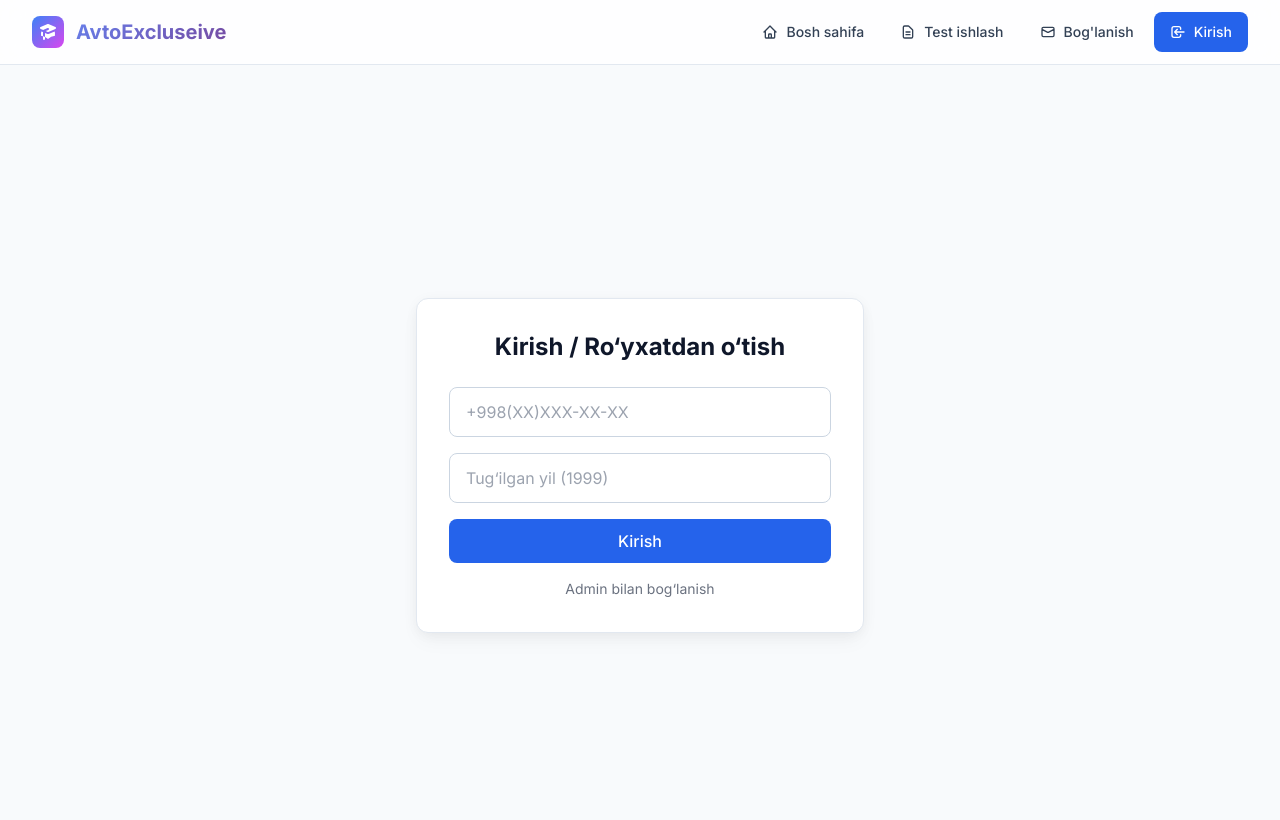
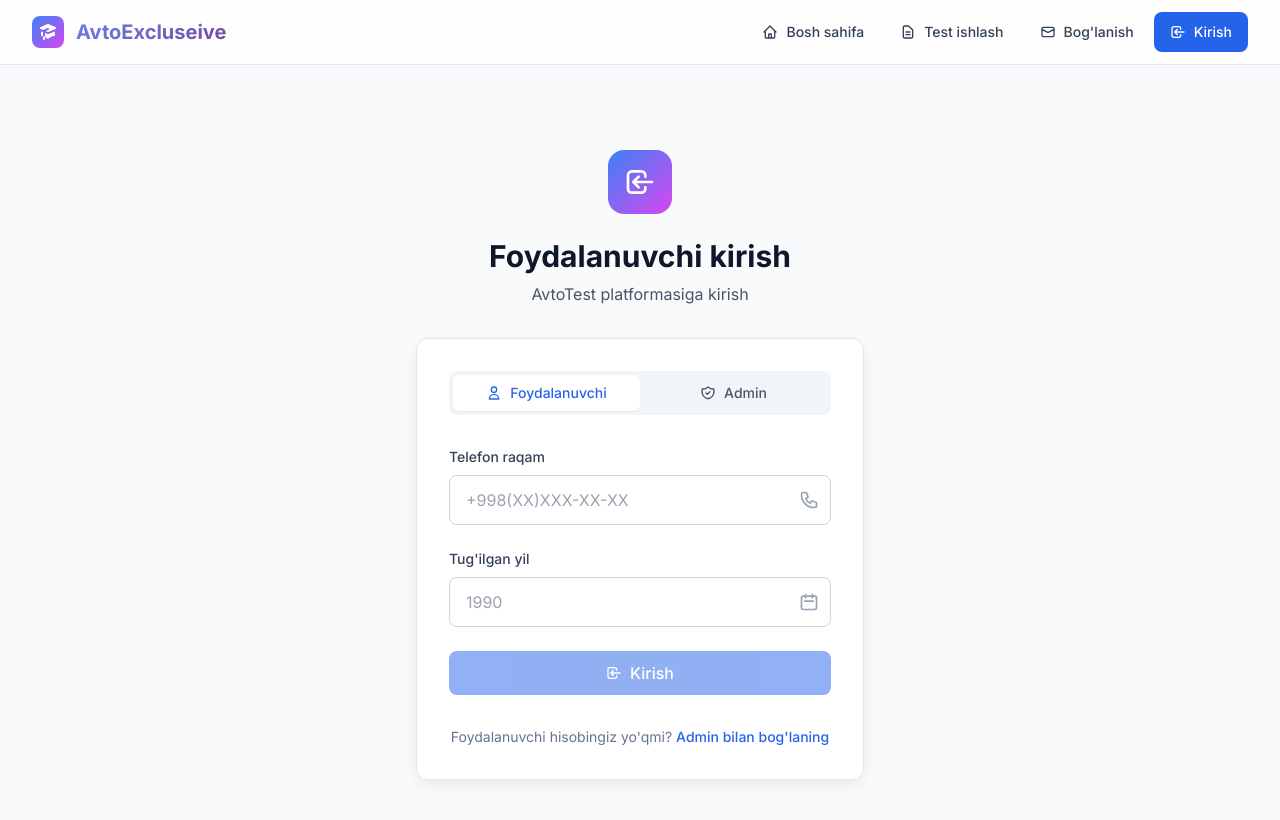
Before and after one commit to Kamron201111/avtomaktab, a React (Vite) app: page /login in a window 1280 px wide. Shown: the top 820 px of the page. Built offline with nearby package versions, Linux system fonts and the light colour scheme; no server answers; the HTML template or start-up script is replaced by a standard one.

Commit message:
Update Login.jsx

```diff
--- a/src/pages/Login.jsx
+++ b/src/pages/Login.jsx
@@ -2,92 +2,69 @@ import React, { useState } from "react";
 import { motion } from "framer-motion";
 import { useAuth } from "../AuthContext.jsx";
 import { useNavigate } from "react-router-dom";
-import {
-  formatPhoneNumber,
-  validatePhoneNumber,
-  getFullPhoneNumber,
-} from "../utils/phoneFormatter.js";
+import { formatPhoneNumber, validatePhoneNumber, getFullPhoneNumber } from "../utils/phoneFormatter.js";
 
 function Login() {
-  const { loginUser, loginAdmin, registerUser } = useAuth();
+  const { loginUser, loginAdmin } = useAuth();
   const navigate = useNavigate();
-
   const [isAdminLogin, setIsAdminLogin] = useState(false);
   const [loading, setLoading] = useState(false);
   const [error, setError] = useState("");
 
-  // User states
+  // User login state
   const [userPhone, setUserPhone] = useState("");
   const [userBirthYear, setUserBirthYear] = useState("");
   const [phoneError, setPhoneError] = useState("");
 
-  // Admin states
+  // Admin login state
   const [adminUsername, setAdminUsername] = useState("");
   const [adminPassword, setAdminPassword] = useState("");
 
   function handlePhoneChange(e) {
-    const formatted = formatPhoneNumber(e.target.value);
-    setUserPhone(formatted);
+    const formattedPhone = formatPhoneNumber(e.target.value);
+    setUserPhone(formattedPhone);
 
-    if (formatted.length > 0 && !validatePhoneNumber(formatted)) {
-      setPhoneError("Telefon raqami to‘liq emas");
+    if (formattedPhone.length > 0 && !validatePhoneNumber(formattedPhone)) {
+      setPhoneError("Telefon raqami to'liq emas");
     } else {
       setPhoneError("");
     }
   }
 
-  // 🔥 USER LOGIN → bo‘lmasa AUTO REGISTER
   async function handleUserLogin(e) {
     e.preventDefault();
-
     if (!userPhone || !userBirthYear) {
-      setError("Barcha maydonlarni to‘ldiring!");
+      setError("Barcha maydonlarni to'ldiring!");
       return;
     }
 
     if (!validatePhoneNumber(userPhone)) {
-      setError("Telefon raqamini to‘g‘ri kiriting!");
+      setError("Telefon raqamini to'g'ri kiriting!");
       return;
     }
 
     setLoading(true);
     setError("");
 
-    const phone = getFullPhoneNumber(userPhone);
-
     try {
-      // 1️⃣ Avval LOGIN qilib ko‘ramiz
-      const loginSuccess = await loginUser(phone, userBirthYear);
-
-      if (loginSuccess) {
-        navigate("/darsliklar");
-        return;
-      }
-
-      // 2️⃣ Agar login bo‘lmasa → REGISTER
-      const registerSuccess = await registerUser(
-        phone,
-        `${userBirthYear}-01-01`
-      );
-
-      if (registerSuccess) {
+      const success = await loginUser(getFullPhoneNumber(userPhone), userBirthYear);
+      if (success) {
         navigate("/darsliklar");
       } else {
-        setError("Kirishda xatolik yuz berdi!");
+        console.log(userPhone, userBirthYear);
+        setError("Telefon raqam yoki tug'ilgan yil noto'g'ri!");
       }
-    } catch {
+    } catch (error) {
       setError("Kirishda xatolik yuz berdi!");
     } finally {
       setLoading(false);
     }
   }
 
-  // ADMIN LOGIN
   async function handleAdminLogin(e) {
     e.preventDefault();
-
     if (!adminUsername || !adminPassword) {
-      setError("Barcha maydonlarni to‘ldiring!");
+      setError("Barcha maydonlarni to'ldiring!");
       return;
     }
 
@@ -97,11 +74,11 @@ function Login() {
     try {
       const success = await loginAdmin(adminUsername, adminPassword);
       if (success) {
-        navigate("/admin");
+        navigate("/admin-users");
       } else {
-        setError("Login yoki parol noto‘g‘ri!");
+        setError("Login yoki parol noto'g'ri!");
       }
-    } catch {
+    } catch (error) {
       setError("Kirishda xatolik yuz berdi!");
     } finally {
       setLoading(false);
@@ -109,87 +86,256 @@ function Login() {
   }
 
   return (
-    <div className="min-h-screen flex items-center justify-center bg-secondary-50">
-      <div className="max-w-md w-full card p-8">
-        <h2 className="text-2xl font-bold text-center mb-6">
-          {isAdminLogin ? "Admin kirish" : "Kirish / Ro‘yxatdan o‘tish"}
+    <div className="min-h-screen bg-secondary-50 flex items-center justify-center py-12 px-4 sm:px-6 lg:px-8">
+      <div className="max-w-md w-full space-y-8">
+        <motion.div
+          initial={{ opacity: 0, y: -20 }}
+          animate={{ opacity: 1, y: 0 }}
+          className="text-center"
+        >
+          <div className="flex justify-center mb-6">
+            <div className="w-16 h-16 bg-gradient-to-br from-primary-500 to-accent-500 rounded-2xl flex items-center justify-center">
+              <svg className="w-8 h-8 text-white" fill="none" stroke="currentColor" viewBox="0 0 24 24">
+                <path strokeLinecap="round" strokeLinejoin="round" strokeWidth={2} d="M11 16l-4-4m0 0l4-4m-4 4h14m-5 4v1a3 3 0 01-3 3H6a3 3 0 01-3-3V7a3 3 0 013-3h7a3 3 0 013 3v1" />
+              </svg>
+            </div>
+          </div>
+          <h2 className="text-3xl font-bold text-secondary-900 mb-2">
+            {isAdminLogin ? "Admin kirish" : "Foydalanuvchi kirish"}
           </h2>
+          <p className="text-secondary-600">
+            {isAdminLogin ? "Administrator paneliga kirish" : "AvtoTest platformasiga kirish"}
+          </p>
+        </motion.div>
+
+        <motion.div
+          initial={{ opacity: 0, y: 20 }}
+          animate={{ opacity: 1, y: 0 }}
+          transition={{ delay: 0.2 }}
+          className="card p-8"
+        >
+          {/* Toggle buttons */}
+          <div className="flex mb-8 bg-secondary-100 rounded-lg p-1">
+            <button
+              onClick={() => {
+                setIsAdminLogin(false);
+                setError("");
+                setUserPhone("");
+                setUserBirthYear("");
+                setPhoneError("");
+              }}
+              className={`flex-1 py-2 px-4 rounded-md text-sm font-medium transition-all duration-200 ${
+                !isAdminLogin
+                  ? "bg-white text-primary-600 shadow-sm"
+                  : "text-secondary-600 hover:text-secondary-900"
+              }`}
+            >
+              <div className="flex items-center justify-center space-x-2">
+                <svg className="w-4 h-4" fill="none" stroke="currentColor" viewBox="0 0 24 24">
+                  <path strokeLinecap="round" strokeLinejoin="round" strokeWidth={2} d="M16 7a4 4 0 11-8 0 4 4 0 018 0zM12 14a7 7 0 00-7 7h14a7 7 0 00-7-7z" />
+                </svg>
+                <span>Foydalanuvchi</span>
+              </div>
+            </button>
+            <button
+              onClick={() => {
+                setIsAdminLogin(true);
+                setError("");
+                setAdminUsername("");
+                setAdminPassword("");
+              }}
+              className={`flex-1 py-2 px-4 rounded-md text-sm font-medium transition-all duration-200 ${
+                isAdminLogin
+                  ? "bg-white text-primary-600 shadow-sm"
+                  : "text-secondary-600 hover:text-secondary-900"
+              }`}
+            >
+              <div className="flex items-center justify-center space-x-2">
+                <svg className="w-4 h-4" fill="none" stroke="currentColor" viewBox="0 0 24 24">
+                  <path strokeLinecap="round" strokeLinejoin="round" strokeWidth={2} d="M9 12l2 2 4-4m5.618-4.016A11.955 11.955 0 0112 2.944a11.955 11.955 0 01-8.618 3.04A12.02 12.02 0 003 9c0 5.591 3.824 10.29 9 11.622 5.176-1.332 9-6.03 9-11.622 0-1.042-.133-2.052-.382-3.016z" />
+                </svg>
+                <span>Admin</span>
+              </div>
+            </button>
+          </div>
 
           {error && (
-          <div className="mb-4 text-red-600 text-center font-medium">
-            {error}
+            <motion.div
+              initial={{ opacity: 0, scale: 0.95 }}
+              animate={{ opacity: 1, scale: 1 }}
+              className="mb-6 p-4 bg-error-50 border border-error-200 rounded-lg"
+            >
+              <div className="flex items-center space-x-2">
+                <svg className="w-5 h-5 text-error-600" fill="none" stroke="currentColor" viewBox="0 0 24 24">
+                  <path strokeLinecap="round" strokeLinejoin="round" strokeWidth={2} d="M12 9v2m0 4h.01m-6.938 4h13.856c1.54 0 2.502-1.667 1.732-2.5L13.732 4c-.77-.833-1.964-.833-2.732 0L3.732 16.5c-.77.833.192 2.5 1.732 2.5z" />
+                </svg>
+                <span className="text-error-700 font-medium">{error}</span>
               </div>
+            </motion.div>
           )}
 
           {!isAdminLogin ? (
-          <form onSubmit={handleUserLogin} className="space-y-4">
+            // User Login Form
+            <form onSubmit={handleUserLogin} className="space-y-6">
+              <div>
+                <label htmlFor="userPhone" className="block text-sm font-medium text-secondary-700 mb-2">
+                  Telefon raqam
+                </label>
+                <div className="relative">
                   <input
+                    id="userPhone"
                     type="tel"
                     placeholder="+998(XX)XXX-XX-XX"
                     value={userPhone}
                     onChange={handlePhoneChange}
-              className="input-field"
+                    className={`input-field ${phoneError ? 'border-error-500 focus:ring-error-500 focus:border-error-500' : ''}`}
                     disabled={loading}
                   />
+                  <div className="absolute inset-y-0 right-0 pr-3 flex items-center pointer-events-none">
+                    <svg className="w-5 h-5 text-secondary-400" fill="none" stroke="currentColor" viewBox="0 0 24 24">
+                      <path strokeLinecap="round" strokeLinejoin="round" strokeWidth={2} d="M3 5a2 2 0 012-2h3.28a1 1 0 01.948.684l1.498 4.493a1 1 0 01-.502 1.21l-2.257 1.13a11.042 11.042 0 005.516 5.516l1.13-2.257a1 1 0 011.21-.502l4.493 1.498a1 1 0 01.684.949V19a2 2 0 01-2 2h-1C9.716 21 3 14.284 3 6V5z" />
+                    </svg>
+                  </div>
+                </div>
+                {phoneError && (
+                  <p className="text-error-500 text-sm mt-1">{phoneError}</p>
+                )}
+              </div>
 
+              <div>
+                <label htmlFor="userBirthYear" className="block text-sm font-medium text-secondary-700 mb-2">
+                  Tug'ilgan yil
+                </label>
+                <div className="relative">
                   <input
+                    id="userBirthYear"
                     type="number"
-              placeholder="Tug‘ilgan yil (1999)"
+                    placeholder="1990"
+                    min="1950"
+                    max="2010"
                     value={userBirthYear}
                     onChange={(e) => setUserBirthYear(e.target.value)}
                     className="input-field"
                     disabled={loading}
                   />
+                  <div className="absolute inset-y-0 right-0 pr-3 flex items-center pointer-events-none">
+                    <svg className="w-5 h-5 text-secondary-400" fill="none" stroke="currentColor" viewBox="0 0 24 24">
+                      <path strokeLinecap="round" strokeLinejoin="round" strokeWidth={2} d="M8 7V3m8 4V3m-9 8h10M5 21h14a2 2 0 002-2V7a2 2 0 00-2-2H5a2 2 0 00-2 2v12a2 2 0 002 2z" />
+                    </svg>
+                  </div>
+                </div>
+              </div>
 
               <button
                 type="submit"
-              disabled={loading || phoneError}
+                disabled={loading || phoneError || !userPhone || !userBirthYear}
                 className="btn-primary w-full"
               >
-              {loading ? "Kuting..." : "Kirish"}
-            </button>
-
-            <button
-              type="button"
-              onClick={() => {
-                setIsAdminLogin(true);
-                setError("");
-              }}
-              className="w-full text-sm text-gray-500"
-            >
-              Admin bilan bog‘lanish
+                {loading ? (
+                  <div className="flex items-center justify-center space-x-2">
+                    <div className="animate-spin rounded-full h-4 w-4 border-b-2 border-white"></div>
+                    <span>Kirilmoqda...</span>
+                  </div>
+                ) : (
+                  <div className="flex items-center justify-center space-x-2">
+                    <svg className="w-4 h-4" fill="none" stroke="currentColor" viewBox="0 0 24 24">
+                      <path strokeLinecap="round" strokeLinejoin="round" strokeWidth={2} d="M11 16l-4-4m0 0l4-4m-4 4h14m-5 4v1a3 3 0 01-3 3H6a3 3 0 01-3-3V7a3 3 0 013-3h7a3 3 0 013 3v1" />
+                    </svg>
+                    <span>Kirish</span>
+                  </div>
+                )}
               </button>
             </form>
           ) : (
-          <form onSubmit={handleAdminLogin} className="space-y-4">
+            // Admin Login Form
+            <form onSubmit={handleAdminLogin} className="space-y-6">
+              <div>
+                <label htmlFor="adminUsername" className="block text-sm font-medium text-secondary-700 mb-2">
+                  Login
+                </label>
+                <div className="relative">
                   <input
+                    id="adminUsername"
                     type="text"
                     placeholder="Admin login"
                     value={adminUsername}
                     onChange={(e) => setAdminUsername(e.target.value)}
                     className="input-field"
+                    disabled={loading}
                   />
+                  <div className="absolute inset-y-0 right-0 pr-3 flex items-center pointer-events-none">
+                    <svg className="w-5 h-5 text-secondary-400" fill="none" stroke="currentColor" viewBox="0 0 24 24">
+                      <path strokeLinecap="round" strokeLinejoin="round" strokeWidth={2} d="M16 7a4 4 0 11-8 0 4 4 0 018 0zM12 14a7 7 0 00-7 7h14a7 7 0 00-7-7z" />
+                    </svg>
+                  </div>
+                </div>
+              </div>
+
+              <div>
+                <label htmlFor="adminPassword" className="block text-sm font-medium text-secondary-700 mb-2">
+                  Parol
+                </label>
+                <div className="relative">
                   <input
+                    id="adminPassword"
                     type="password"
                     placeholder="Parol"
                     value={adminPassword}
                     onChange={(e) => setAdminPassword(e.target.value)}
                     className="input-field"
+                    disabled={loading}
                   />
-
-            <button type="submit" className="btn-primary w-full">
-              Admin kirish
-            </button>
+                  <div className="absolute inset-y-0 right-0 pr-3 flex items-center pointer-events-none">
+                    <svg className="w-5 h-5 text-secondary-400" fill="none" stroke="currentColor" viewBox="0 0 24 24">
+                      <path strokeLinecap="round" strokeLinejoin="round" strokeWidth={2} d="M12 15v2m-6 4h12a2 2 0 002-2v-6a2 2 0 00-2-2H6a2 2 0 00-2 2v6a2 2 0 002 2zm10-10V7a4 4 0 00-8 0v4h8z" />
+                    </svg>
+                  </div>
+                </div>
+              </div>
 
               <button
-              type="button"
-              onClick={() => setIsAdminLogin(false)}
-              className="w-full text-sm text-primary-600"
+                type="submit"
+                disabled={loading || !adminUsername || !adminPassword}
+                className="btn-primary w-full"
               >
-              Orqaga
+                {loading ? (
+                  <div className="flex items-center justify-center space-x-2">
+                    <div className="animate-spin rounded-full h-4 w-4 border-b-2 border-white"></div>
+                    <span>Kirilmoqda...</span>
+                  </div>
+                ) : (
+                  <div className="flex items-center justify-center space-x-2">
+                    <svg className="w-4 h-4" fill="none" stroke="currentColor" viewBox="0 0 24 24">
+                      <path strokeLinecap="round" strokeLinejoin="round" strokeWidth={2} d="M9 12l2 2 4-4m5.618-4.016A11.955 11.955 0 0112 2.944a11.955 11.955 0 01-8.618 3.04A12.02 12.02 0 003 9c0 5.591 3.824 10.29 9 11.622 5.176-1.332 9-6.03 9-11.622 0-1.042-.133-2.052-.382-3.016z" />
+                    </svg>
+                    <span>Admin kirish</span>
+                  </div>
+                )}
               </button>
             </form>
           )}
+
+          <div className="mt-8 text-center">
+            <p className="text-sm text-secondary-500">
+              {!isAdminLogin ? (
+                <>
+                  <span>Foydalanuvchi hisobingiz yo'qmi? </span>
+                  <span className="text-primary-600 font-medium">Admin bilan bog'laning</span>
+                </>
+              ) : (
+                <>
+                  <span>Foydalanuvchi bo'lsangiz </span>
+                  <button
+                    onClick={() => setIsAdminLogin(false)}
+                    className="text-primary-600 font-medium hover:text-primary-700 transition-colors"
+                  >
+                    bu yerga bosing
+                  </button>
+                </>
+              )}
+            </p>
+          </div>
+        </motion.div>
       </div>
     </div>
   );
```
Lines whose indentation alone changed are shown as unchanged.
